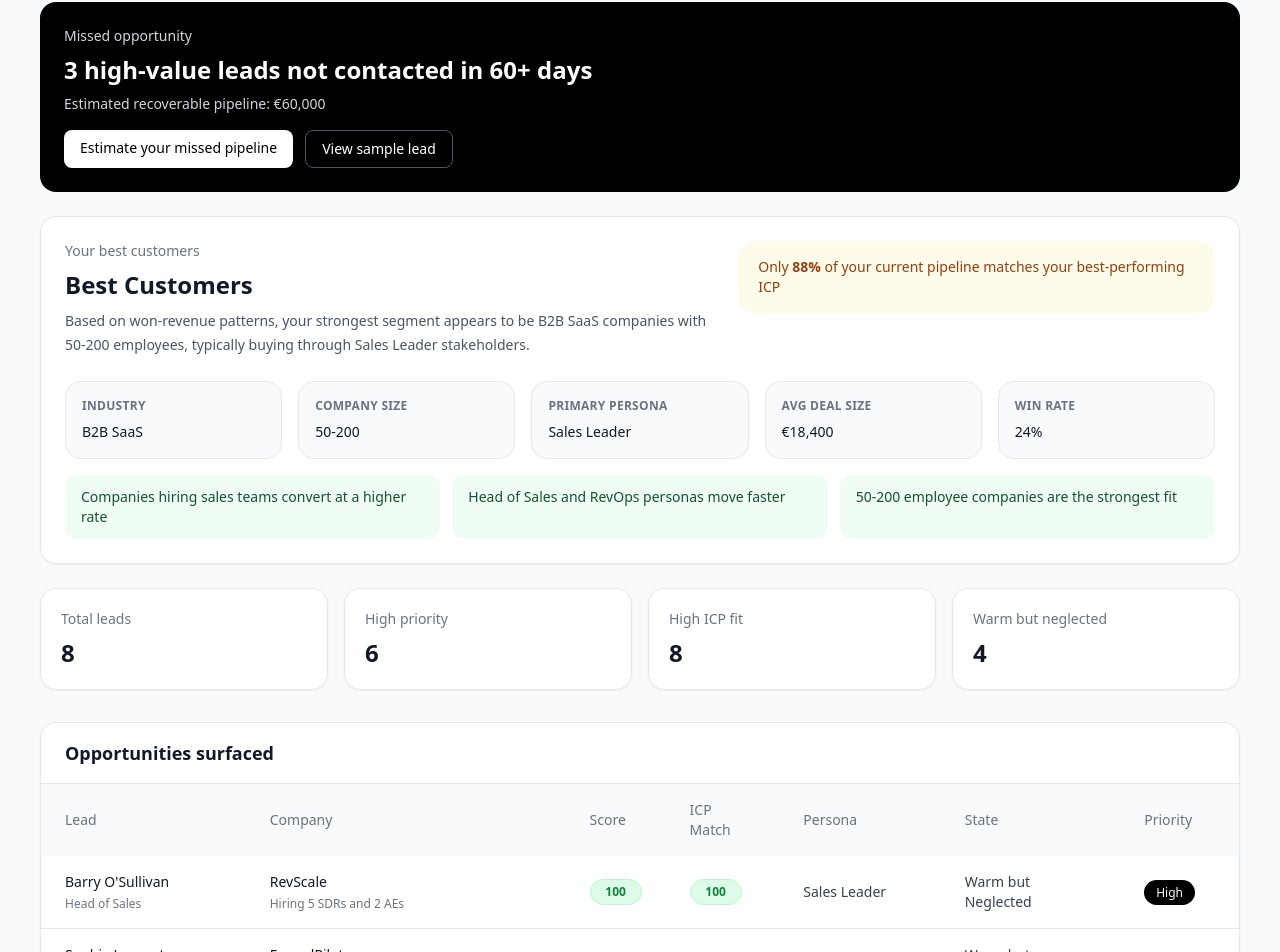
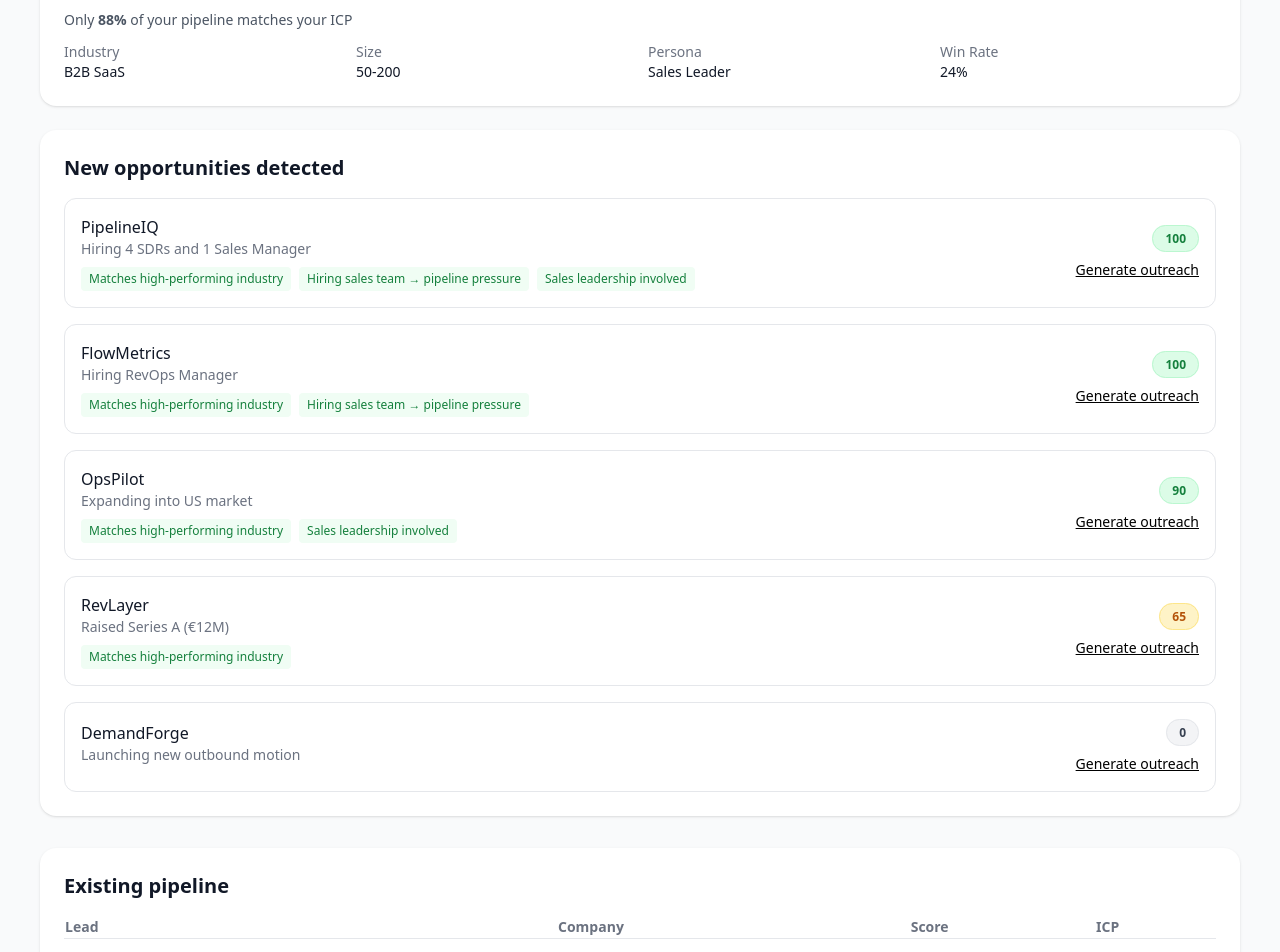
Before and after one commit to powerstephen/ai-sales-agent-mvp-new, a Next.js app: page / in a window 1280 px wide. Shown: the part 198-1150 px from the top of the page. Built offline with nearby package versions, Linux system fonts and the light colour scheme.

Commit message:
Update page.tsx

```diff
--- a/app/page.tsx
+++ b/app/page.tsx
@@ -2,6 +2,7 @@ import Link from "next/link";
 import { leads } from "@/lib/data";
 import { buildICP, calculateICPMatchScore } from "@/lib/icp";
 import { getICPFit, getLeadScore, getLeadState, getPersona, getPriority } from "@/lib/scoring";
+import { signals, scoreSignal, getSignalReason } from "@/lib/signals";
 
 function getScoreStyles(score: number) {
   if (score >= 80) return "bg-green-100 text-green-700 border-green-200";
@@ -24,199 +25,135 @@ export default function HomePage() {
     }))
     .sort((a, b) => b.score - a.score);
 
-  const highPriority = enrichedLeads.filter((lead) => lead.priority === "High").length;
-  const dormant = enrichedLeads.filter((lead) => lead.state === "Dormant").length;
-  const warmNeglected = enrichedLeads.filter((lead) => lead.state === "Warm but Neglected").length;
-  const highICP = enrichedLeads.filter((lead) => lead.icpFit === "High").length;
+  const enrichedSignals = signals
+    .map((s) => ({
+      ...s,
+      score: scoreSignal(s, icp),
+      reasons: getSignalReason(s),
+    }))
+    .sort((a, b) => b.score - a.score);
 
-  const highValueDormant = enrichedLeads.filter(
-    (lead) => lead.score >= 80 && lead.lastContactedDays > 60
-  );
-  const estimatedPipeline = highValueDormant.length * 20000;
-
-  const pipelineMatches = enrichedLeads.filter((lead) => lead.icpMatchScore >= 70).length;
+  const pipelineMatches = enrichedLeads.filter((l) => l.icpMatchScore >= 70).length;
   const pipelineQuality = Math.round((pipelineMatches / enrichedLeads.length) * 100);
 
   return (
     <main className="min-h-screen bg-gray-50 px-6 py-10 md:px-10">
       <div className="mx-auto max-w-7xl">
+
         <div className="mb-8">
-          <p className="text-sm font-medium text-gray-500">AI Sales Agent MVP</p>
-          <h1 className="mt-2 text-3xl font-semibold tracking-tight text-gray-900 md:text-4xl">
-            Dormant pipeline recovery dashboard
-          </h1>
-          <p className="mt-3 max-w-3xl text-base text-gray-600">
-            Rank neglected leads, learn from revenue patterns, and generate the next best action based on fit, timing, engagement and pain signals.
+          <h1 className="text-3xl font-semibold">Revenue Intelligence Dashboard</h1>
+          <p className="text-gray-600 mt-2">
+            Recover missed pipeline and identify new high-fit opportunities
           </p>
         </div>
 
-        <div className="mb-6 rounded-2xl bg-black p-6 text-white">
-          <p className="text-sm text-gray-300">Missed opportunity</p>
-          <p className="mt-2 text-2xl font-semibold">
-            {highValueDormant.length} high-value leads not contacted in 60+ days
-          </p>
-          <p className="mt-2 text-sm text-gray-300">
-            Estimated recoverable pipeline: €{estimatedPipeline.toLocaleString()}
+        {/* ICP SECTION */}
+        <div className="mb-6 bg-white p-6 rounded-2xl shadow">
+          <h2 className="text-xl font-semibold mb-4">Your Best Customers</h2>
+
+          <p className="text-sm text-gray-600 mb-3">
+            Only <strong>{pipelineQuality}%</strong> of your pipeline matches your ICP
           </p>
 
-          <div className="mt-4 flex flex-wrap gap-3">
-            <Link
-              href="/calculator"
-              className="rounded-lg bg-white px-4 py-2 text-sm font-medium text-black"
-            >
-              Estimate your missed pipeline
-            </Link>
-            <Link
-              href="/lead/lead_001"
-              className="rounded-lg border border-gray-600 px-4 py-2 text-sm text-white"
-            >
-              View sample lead
-            </Link>
+          <div className="grid grid-cols-2 md:grid-cols-4 gap-4 text-sm">
+            <div>
+              <p className="text-gray-500">Industry</p>
+              <p>{icp.industry}</p>
+            </div>
+            <div>
+              <p className="text-gray-500">Size</p>
+              <p>{icp.employeeBand}</p>
+            </div>
+            <div>
+              <p className="text-gray-500">Persona</p>
+              <p>{icp.persona}</p>
+            </div>
+            <div>
+              <p className="text-gray-500">Win Rate</p>
+              <p>{icp.winRate}%</p>
+            </div>
           </div>
         </div>
 
-        <div className="mb-6 rounded-2xl border border-gray-200 bg-white p-6 shadow-sm">
-          <div className="flex flex-col gap-6 lg:flex-row lg:items-start lg:justify-between">
+        {/* 🔥 NEW SIGNAL SECTION */}
+        <div className="mb-8 bg-white p-6 rounded-2xl shadow">
+          <h2 className="text-xl font-semibold mb-4">
+            New opportunities detected
+          </h2>
+
+          <div className="space-y-4">
+            {enrichedSignals.map((s) => (
+              <div
+                key={s.id}
+                className="flex items-center justify-between border p-4 rounded-xl"
+              >
                 <div>
-              <p className="text-sm font-medium text-gray-500">Your best customers</p>
-              <h2 className="mt-2 text-2xl font-semibold text-gray-900">{icp.label}</h2>
-              <p className="mt-2 max-w-2xl text-sm leading-6 text-gray-600">
-                Based on won-revenue patterns, your strongest segment appears to be {icp.industry} companies with {icp.employeeBand} employees, typically buying through {icp.persona} stakeholders.
-              </p>
-            </div>
+                  <p className="font-medium">{s.company}</p>
+                  <p className="text-sm text-gray-500">{s.signal}</p>
 
-            <div className="rounded-2xl bg-amber-50 px-5 py-4">
-              <p className="text-sm text-amber-800">
-                Only <span className="font-semibold">{pipelineQuality}%</span> of your current pipeline matches your best-performing ICP
-              </p>
+                  <div className="flex gap-2 mt-2 flex-wrap">
+                    {s.reasons.map((r, i) => (
+                      <span
+                        key={i}
+                        className="text-xs bg-green-50 text-green-700 px-2 py-1 rounded"
+                      >
+                        {r}
+                      </span>
+                    ))}
                   </div>
                 </div>
 
-          <div className="mt-6 grid gap-4 md:grid-cols-2 xl:grid-cols-5">
-            <div className="rounded-2xl border border-gray-200 bg-gray-50 p-4">
-              <p className="text-xs font-semibold uppercase tracking-wide text-gray-500">Industry</p>
-              <p className="mt-2 text-sm font-medium text-gray-900">{icp.industry}</p>
-            </div>
-            <div className="rounded-2xl border border-gray-200 bg-gray-50 p-4">
-              <p className="text-xs font-semibold uppercase tracking-wide text-gray-500">Company size</p>
-              <p className="mt-2 text-sm font-medium text-gray-900">{icp.employeeBand}</p>
-            </div>
-            <div className="rounded-2xl border border-gray-200 bg-gray-50 p-4">
-              <p className="text-xs font-semibold uppercase tracking-wide text-gray-500">Primary persona</p>
-              <p className="mt-2 text-sm font-medium text-gray-900">{icp.persona}</p>
-            </div>
-            <div className="rounded-2xl border border-gray-200 bg-gray-50 p-4">
-              <p className="text-xs font-semibold uppercase tracking-wide text-gray-500">Avg deal size</p>
-              <p className="mt-2 text-sm font-medium text-gray-900">€{icp.avgDealSize.toLocaleString()}</p>
-            </div>
-            <div className="rounded-2xl border border-gray-200 bg-gray-50 p-4">
-              <p className="text-xs font-semibold uppercase tracking-wide text-gray-500">Win rate</p>
-              <p className="mt-2 text-sm font-medium text-gray-900">{icp.winRate}%</p>
+                <div className="text-right">
+                  <span
+                    className={`px-3 py-1 rounded-full text-xs font-semibold border ${getScoreStyles(
+                      s.score
+                    )}`}
+                  >
+                    {s.score}
+                  </span>
+
+                  <div className="mt-2">
+                    <button className="text-sm text-black underline">
+                      Generate outreach
+                    </button>
                   </div>
                 </div>
-
-          <div className="mt-4 grid gap-3 md:grid-cols-3">
-            {icp.notes.map((note, index) => (
-              <div key={index} className="rounded-xl bg-green-50 px-4 py-3 text-sm text-green-900">
-                {note}
               </div>
             ))}
           </div>
         </div>
 
-        <div className="mb-8 grid gap-4 md:grid-cols-4">
-          <div className="rounded-2xl border border-gray-200 bg-white p-5 shadow-sm">
-            <p className="text-sm text-gray-500">Total leads</p>
-            <p className="mt-2 text-2xl font-semibold text-gray-900">{enrichedLeads.length}</p>
-          </div>
-          <div className="rounded-2xl border border-gray-200 bg-white p-5 shadow-sm">
-            <p className="text-sm text-gray-500">High priority</p>
-            <p className="mt-2 text-2xl font-semibold text-gray-900">{highPriority}</p>
-          </div>
-          <div className="rounded-2xl border border-gray-200 bg-white p-5 shadow-sm">
-            <p className="text-sm text-gray-500">High ICP fit</p>
-            <p className="mt-2 text-2xl font-semibold text-gray-900">{highICP}</p>
-          </div>
-          <div className="rounded-2xl border border-gray-200 bg-white p-5 shadow-sm">
-            <p className="text-sm text-gray-500">Warm but neglected</p>
-            <p className="mt-2 text-2xl font-semibold text-gray-900">{warmNeglected}</p>
-          </div>
-        </div>
+        {/* EXISTING LEADS */}
+        <div className="bg-white p-6 rounded-2xl shadow">
+          <h2 className="text-xl font-semibold mb-4">Existing pipeline</h2>
 
-        <div className="overflow-hidden rounded-2xl border border-gray-200 bg-white shadow-sm">
-          <div className="border-b border-gray-200 px-6 py-4">
-            <h2 className="text-lg font-semibold text-gray-900">Opportunities surfaced</h2>
-          </div>
-
-          <div className="overflow-x-auto">
-            <table className="min-w-full">
-              <thead className="bg-gray-50">
-                <tr className="text-left text-sm text-gray-500">
-                  <th className="px-6 py-4 font-medium">Lead</th>
-                  <th className="px-6 py-4 font-medium">Company</th>
-                  <th className="px-6 py-4 font-medium">Score</th>
-                  <th className="px-6 py-4 font-medium">ICP Match</th>
-                  <th className="px-6 py-4 font-medium">Persona</th>
-                  <th className="px-6 py-4 font-medium">State</th>
-                  <th className="px-6 py-4 font-medium">Priority</th>
+          <table className="w-full text-sm">
+            <thead className="text-left text-gray-500">
+              <tr>
+                <th>Lead</th>
+                <th>Company</th>
+                <th>Score</th>
+                <th>ICP</th>
               </tr>
             </thead>
-              <tbody className="divide-y divide-gray-200">
+
+            <tbody>
               {enrichedLeads.map((lead) => (
-                  <tr key={lead.id} className="text-sm text-gray-700">
-                    <td className="px-6 py-4">
-                      <Link href={`/lead/${lead.id}`} className="font-medium text-gray-900 hover:text-gray-600">
+                <tr key={lead.id} className="border-t">
+                  <td className="py-3">
+                    <Link href={`/lead/${lead.id}`}>
                       {lead.name}
                     </Link>
-                      <p className="mt-1 text-xs text-gray-500">{lead.title}</p>
                   </td>
-                    <td className="px-6 py-4">
-                      <p className="font-medium text-gray-900">{lead.company}</p>
-                      <p className="mt-1 text-xs text-gray-500">{lead.companyData.signal}</p>
-                    </td>
-                    <td className="px-6 py-4">
-                      <span
-                        className={`inline-flex min-w-[52px] justify-center rounded-full border px-3 py-1 text-xs font-semibold ${getScoreStyles(
-                          lead.score
-                        )}`}
-                      >
-                        {lead.score}
-                      </span>
-                    </td>
-                    <td className="px-6 py-4">
-                      <span
-                        className={`inline-flex min-w-[52px] justify-center rounded-full border px-3 py-1 text-xs font-semibold ${getScoreStyles(
-                          lead.icpMatchScore
-                        )}`}
-                      >
-                        {lead.icpMatchScore}
-                      </span>
-                    </td>
-                    <td className="px-6 py-4">{lead.persona}</td>
-                    <td className="px-6 py-4">{lead.state}</td>
-                    <td className="px-6 py-4">
-                      <span
-                        className={`rounded-full px-3 py-1 text-xs font-medium ${
-                          lead.priority === "High"
-                            ? "bg-black text-white"
-                            : lead.priority === "Medium"
-                            ? "bg-gray-200 text-gray-900"
-                            : "bg-gray-100 text-gray-700"
-                        }`}
-                      >
-                        {lead.priority}
-                      </span>
-                    </td>
+                  <td>{lead.company}</td>
+                  <td>{lead.score}</td>
+                  <td>{lead.icpMatchScore}</td>
                 </tr>
               ))}
             </tbody>
           </table>
         </div>
-        </div>
 
-        <div className="mt-8 text-sm text-gray-500">
-          Dormant: {dormant} · Warm but neglected: {warmNeglected}
-        </div>
       </div>
     </main>
   );
```
Lines whose indentation alone changed are shown as unchanged.
